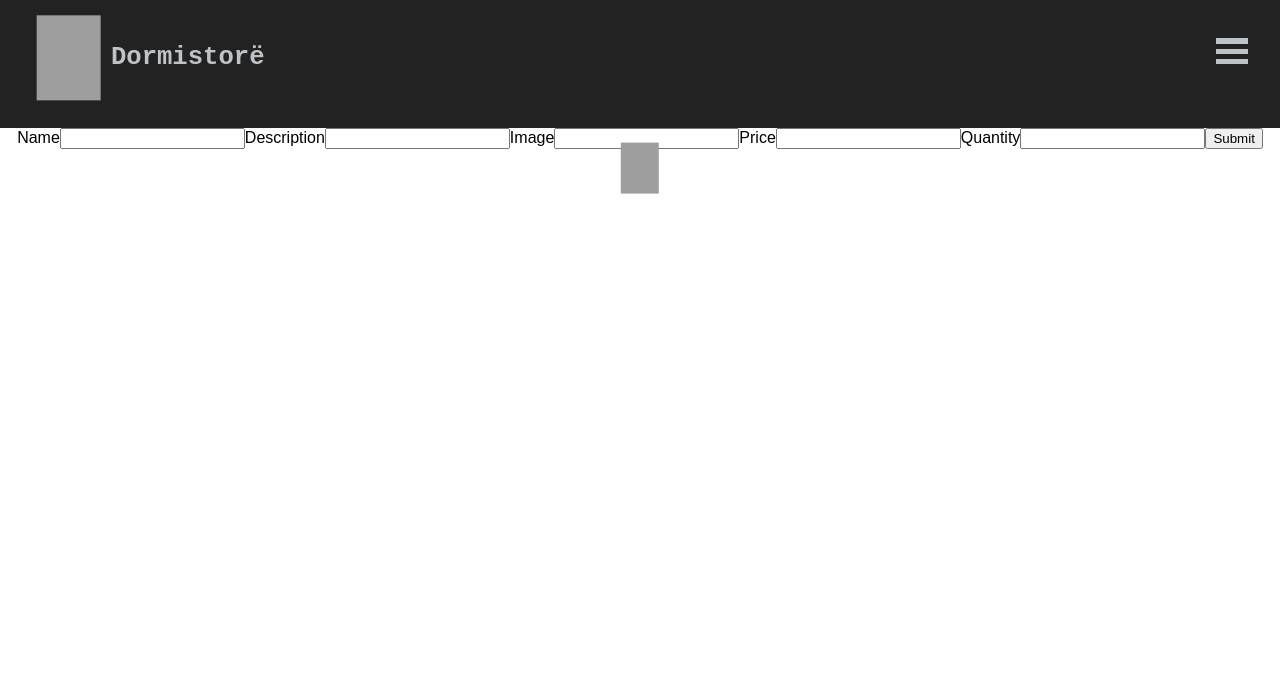
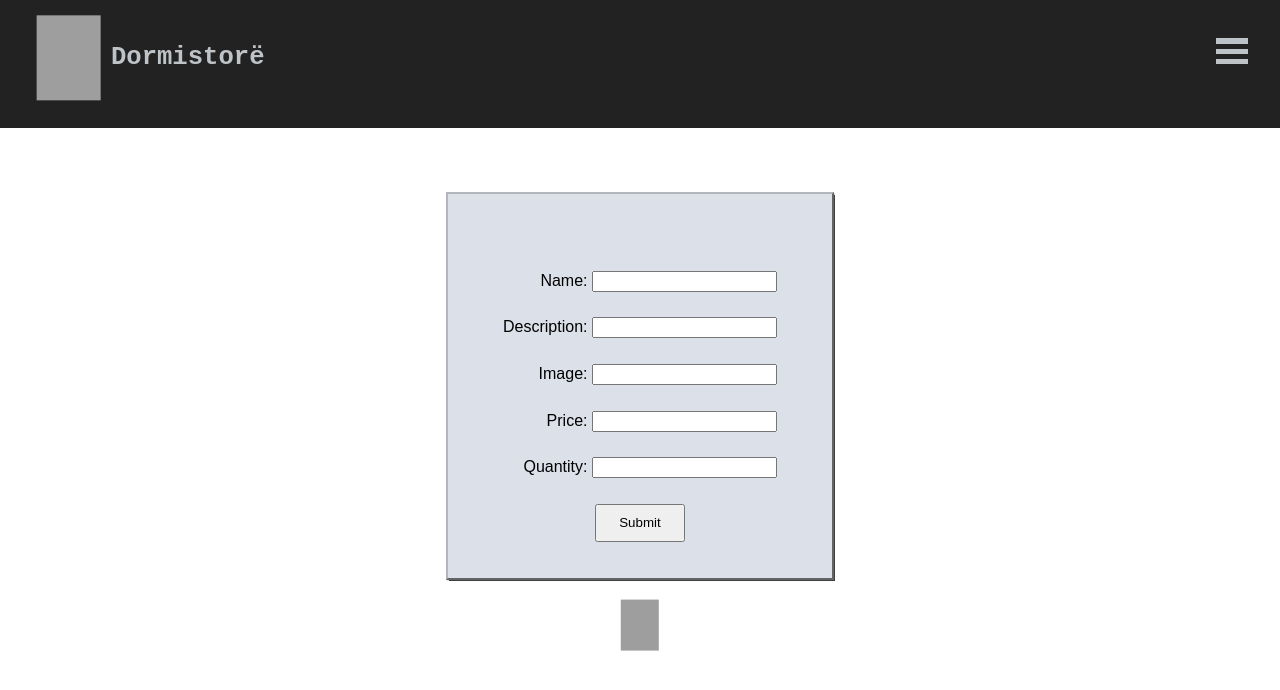
Before and after one commit to WillKirkhope/Dormistore-client, a React (Create React App) app in the folder storefront/: page /create in a window 1280 px wide. Shown: the top 690 px of the page. Built offline with nearby package versions, Linux system fonts and the light colour scheme; grey boxes are pictures that could not be loaded.

Commit message:
Added Creat component form and styling

```diff
--- a/storefront/src/App.css
+++ b/storefront/src/App.css
@@ -21,6 +21,10 @@
   padding: 2vw;
   font-family: monospace;
   color: #bdc3c7;
+}
+
+.App-footer {
+  margin-top: 2vw;
 }
 
 .App-header-title {
@@ -66,9 +70,60 @@
   to { transform: rotate(360deg); }
 }
 
+main {
+  display: flex;
+  justify-content: center;
+}
 
+.form {
+  display: flex;
+  flex-direction: column;
+  flex-wrap: nowrap;
+  align-items: center;
+  border: solid rgb(179, 182, 188) 2px;
+  border-style: outset;
+  width: 30vw;
+  height: 30vw;
+  margin-top: 5vw;
+  box-shadow: .06vw .06vw .06vw 0vw rgba(0,0,0,0.75);
+  background-color: rgb(220, 224, 232);
+}
 
+.create-form {
+  display: flex;
+  flex-direction: column;
+  margin-top: 4vw;
+  margin-left: 4vw;
+  margin-right: 4vw;
+}
 
+.form-div {
+  margin-top: 2vw;
+  text-align: right;
+}
+
+.form-button {
+  margin-top: 2vw;
+}
+
+.form-button input {
+  width: 7vw;
+  height: 3vw;
+}
+
+.full-product-image {
+  width: 20vw;
+  height: 20vw;
+}
+
+.full-product-description {
+  width: 50vw;
+}
+
+.about-image {
+  width: 20vw;
+  height: 20vw;
+}
 
 /*Burger menu*/
 
--- a/storefront/src/components/About.js
+++ b/storefront/src/components/About.js
@@ -8,7 +8,16 @@ class About extends Component {
       <div className="Home">
       <Header />
       <main>
-      <h1>This is About...</h1>
+      <div className="about-page">
+      <h1>Dormistorë is a consignment store that specializes in products for your dorm and or apartment.</h1>
+      <h3>Every product you see has been gently used and is available to you at steep discounts!</h3>
+      <div className= "founders">
+      <p>Josh Robbs - Co-Founder</p>
+      <img className="about-image" src= "https://www.catster.com/wp-content/uploads/2017/08/A-fluffy-cat-looking-funny-surprised-or-concerned.jpg" />
+      <p>Will Kirkhope - Co-Founder</p>
+      <img className="about-image" src= "https://i.imgur.com/Wj8Pinu.jpg" />
+      </div>
+      </div>
       </main>
       <Footer />
       </div>
--- a/storefront/src/components/Create.js
+++ b/storefront/src/components/Create.js
@@ -34,19 +34,33 @@ class Create extends Component {
       <div className="Home">
       <Header />
       <main>
+        <div className='form'>
         <form className="create-form" onSubmit={this.onSubmit}>
-          <label htmlFor="name">Name</label>
+          <div className="form-div">
+          <label htmlFor="name">Name: </label>
           <input type="text" name="name" />
-          <label htmlFor="description">Description</label>
+          </div>
+          <div className="form-div">
+          <label htmlFor="description">Description: </label>
           <input type="text" name="description" />
-          <label htmlFor="image">Image</label>
+          </div>
+          <div className="form-div">
+          <label htmlFor="image">Image: </label>
           <input type="text" name="image" />
-          <label htmlFor="price">Price</label>
+          </div>
+          <div className="form-div">
+          <label htmlFor="price">Price: </label>
           <input type= "integer" name="price" />
-          <label htmlFor="quantity">Quantity</label>
+          </div>
+          <div className="form-div">
+          <label htmlFor="quantity">Quantity: </label>
           <input type="integer" name="quantity" />
+          </div>
+          <div className="form-button">
           <input type="submit" name="submit" value="Submit" />
+          </div>
         </form>
+        </div>
       </main>
       <Footer />
       </div>
--- a/storefront/src/components/Home.js
+++ b/storefront/src/components/Home.js
@@ -2,10 +2,6 @@ import React, { Component } from 'react';
 import Header from './Header'
 import Footer from './Footer'
 import Store from './Store'
-// import Nav from './components/Nav'
-
-
-
 
 class Home extends Component {
 
@@ -25,28 +21,6 @@ getProducts = () => {
     })
 }
 
-createProduct = (event) => {
-  event.preventDefault()
-  let formData = new FormData(event.target)
-  let newProduct = {}
-  newProduct.name = formData.get("name")
-  newProduct.description = formData.get("description")
-  newProduct.image = formData.get("image")
-  newProduct.price = formData.get("price")
-  newProduct.quantity = formData.get("quantity")
-  const body = JSON.stringify(newProduct)
-  event.target.reset()
-
-  fetch('https://dormistore.herokuapp.com/products/create',{
-    method: 'POST',
-    headers: {
-      "content-type": "application/json"
-    },
-    body: body
-  })
-    .then(() => this.getProducts())
-}
-
   render() {
     return (
       <div className="Home">
--- a/storefront/src/components/Login.js
+++ b/storefront/src/components/Login.js
@@ -8,7 +8,7 @@ class Login extends Component {
       <div className="Home">
       <Header />
       <main>
-      <h1>Logs...</h1>
+      <h1>This Page is currently being built and will be available soon!</h1>
       </main>
       <Footer />
       </div>
```
